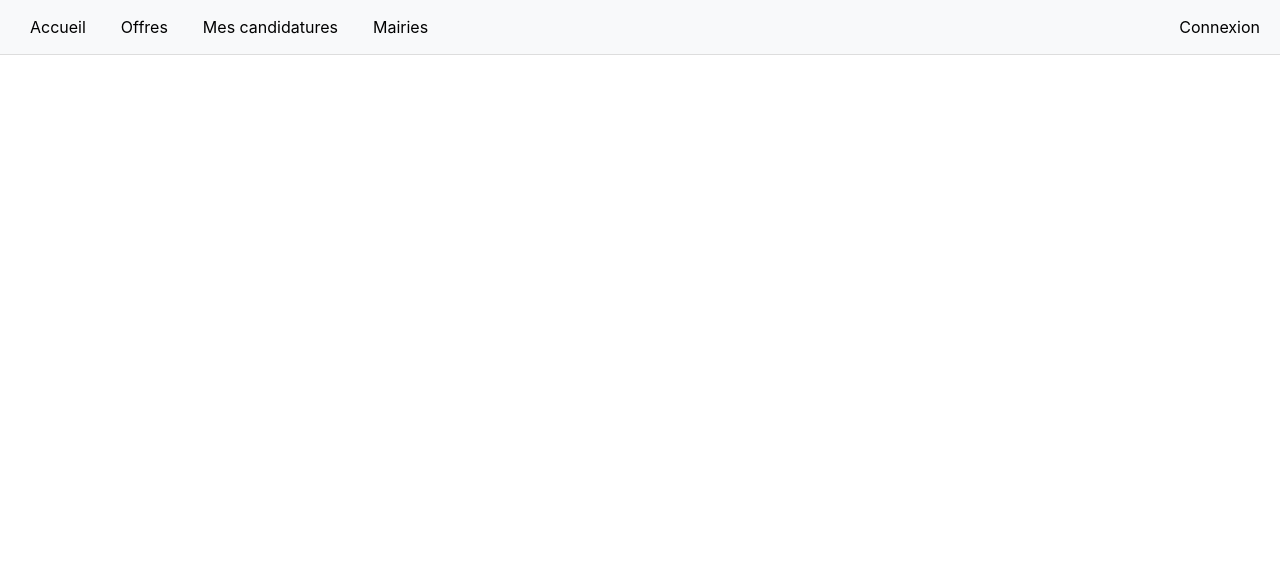
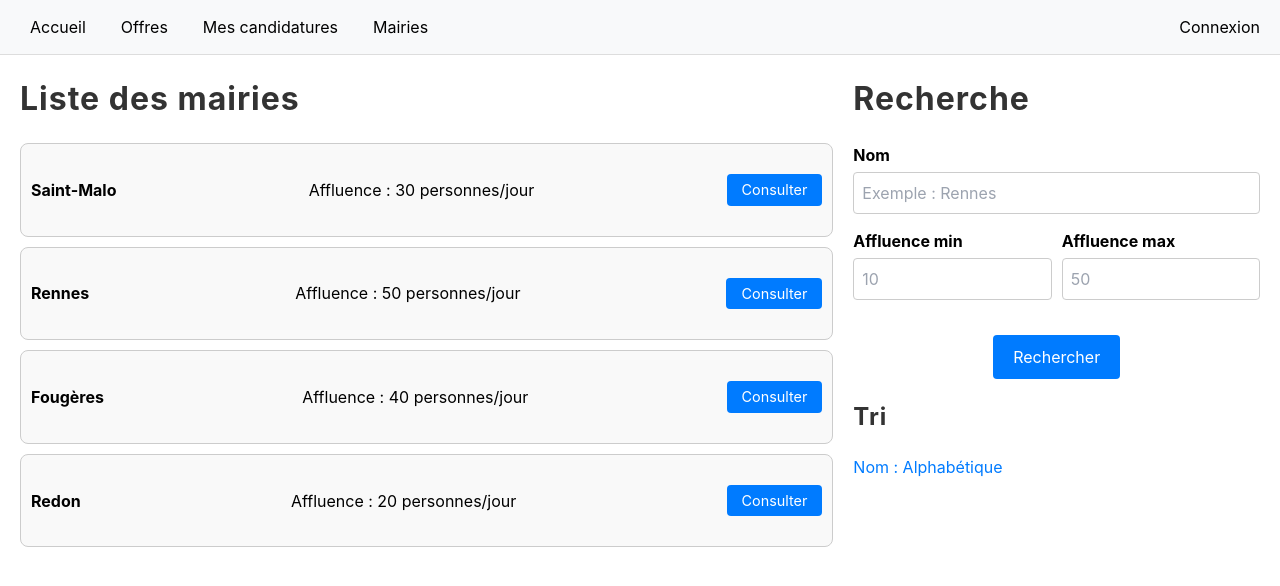
Before and after one commit to CaptainBaguettes/hackaton_nounours_team, a Vue app in the folder frontend/: page /offres_mairie in a window 1280 px wide. Shown: the top 586 px of the page. Built offline with nearby package versions, Linux system fonts and the light colour scheme.

Commit message:
Add OffresMairie view

```diff
--- a/frontend/src/components/Navbar.vue
+++ b/frontend/src/components/Navbar.vue
@@ -5,7 +5,7 @@
             <RouterLink to="/jobs" class="nav-button">Offres</RouterLink>
 
             <RouterLink to="/candidatures" class="nav-button">Mes candidatures</RouterLink>
-            <RouterLink to="/" class="nav-button">Mairies</RouterLink>
+            <RouterLink to="/offres_mairie" class="nav-button">Mairies</RouterLink>
         </div>
         <div class="navbar-right">
             <RouterLink @click="handlelDisconnect" to="/login" class="user-login">
--- /dev/null
+++ b/frontend/src/views/OffresMairie.vue
@@ -0,0 +1,280 @@
+<template>
+   <div class="offres-mairie">
+      <div class="left-section">
+         <h2>Liste des mairies</h2>
+         <div
+            class="mairie-card"
+            v-for="mairie in filteredMairies"
+            :key="mairie.id">
+            <p>
+               <strong>{{ mairie.name }}</strong>
+            </p>
+            <p>Affluence : {{ mairie.affluence }} personnes/jour</p>
+            <button class="consult-button">Consulter</button>
+         </div>
+      </div>
+      <div class="right-section">
+         <h2>Recherche</h2>
+         <div class="form-group">
+            <label for="name">Nom</label>
+            <input
+               type="text"
+               id="name"
+               v-model="searchCriteria.name"
+               placeholder="Exemple : Rennes" />
+         </div>
+         <div class="form-group-row">
+            <div class="form-group small">
+               <label for="min-affluence">Affluence min</label>
+               <input
+                  type="number"
+                  id="min-affluence"
+                  v-model.number="searchCriteria.minAffluence"
+                  placeholder="10" />
+            </div>
+            <div class="form-group small">
+               <label for="max-affluence">Affluence max</label>
+               <input
+                  type="number"
+                  id="max-affluence"
+                  v-model.number="searchCriteria.maxAffluence"
+                  placeholder="50" />
+            </div>
+         </div>
+         <button class="search-button" @click="filterMairies">
+            Rechercher
+         </button>
+         <h3>Tri</h3>
+         <div class="sort-options">
+            <button
+               :class="{
+                  active:
+                     sortCriteria === 'name-asc' ||
+                     sortCriteria === 'name-desc',
+               }"
+               @click="toggleSort('name-asc')">
+               Nom : Alphabétique
+            </button>
+         </div>
+      </div>
+   </div>
+</template>
+
+<script>
+export default {
+   name: "OffresMairie",
+   data() {
+      return {
+         mairies: [
+            {
+               id: 1,
+               name: "Saint-Malo",
+               affluence: 30,
+            },
+            {
+               id: 2,
+               name: "Rennes",
+               affluence: 50,
+            },
+            {
+               id: 3,
+               name: "Fougères",
+               affluence: 40,
+            },
+            {
+               id: 4,
+               name: "Redon",
+               affluence: 20,
+            },
+         ],
+         searchCriteria: {
+            name: "",
+            minAffluence: null,
+            maxAffluence: null,
+         },
+         filteredMairies: [],
+         sortCriteria: null,
+      };
+   },
+   methods: {
+      toggleSort(criteria) {
+         if (this.sortCriteria === criteria) {
+            // Si le tri est déjà actif, inverser l'ordre
+            this.sortCriteria =
+               criteria === "name-asc" ? "name-desc" : "name-asc";
+         } else {
+            // Activer le tri
+            this.sortCriteria = criteria;
+         }
+         this.sortMairies();
+      },
+      sortMairies() {
+         if (this.sortCriteria === "name-asc") {
+            this.filteredMairies.sort((a, b) => a.name.localeCompare(b.name));
+         } else if (this.sortCriteria === "name-desc") {
+            this.filteredMairies.sort((a, b) => b.name.localeCompare(a.name));
+         }
+      },
+      filterMairies() {
+         if (
+            !this.searchCriteria.name &&
+            this.searchCriteria.minAffluence === null &&
+            this.searchCriteria.maxAffluence === null
+         ) {
+            this.filteredMairies = [...this.mairies];
+            this.sortMairies();
+            return;
+         }
+
+         this.filteredMairies = this.mairies.filter((mairie) => {
+            const matchesName =
+               !this.searchCriteria.name ||
+               mairie.name
+                  .toLowerCase()
+                  .includes(this.searchCriteria.name.toLowerCase());
+            const matchesMinAffluence =
+               this.searchCriteria.minAffluence === null ||
+               mairie.affluence >= this.searchCriteria.minAffluence;
+            const matchesMaxAffluence =
+               this.searchCriteria.maxAffluence === null ||
+               mairie.affluence <= this.searchCriteria.maxAffluence;
+
+            return matchesName && matchesMinAffluence && matchesMaxAffluence;
+         });
+
+         this.sortMairies();
+      },
+   },
+   mounted() {
+      this.filteredMairies = this.mairies;
+   },
+};
+</script>
+
+<style scoped>
+.offres-mairie {
+   display: flex;
+   gap: 20px;
+   padding: 20px;
+}
+
+.left-section {
+   flex: 2;
+}
+
+.right-section {
+   flex: 1;
+}
+
+h2 {
+   font-size: 2rem;
+   font-weight: bold;
+   text-align: left;
+   color: #333;
+   margin-bottom: 20px;
+   letter-spacing: 1px;
+}
+
+h3 {
+   font-size: 1.5rem;
+   font-weight: bold;
+   text-align: left;
+   color: #333;
+   margin-bottom: 20px;
+   letter-spacing: 1px;
+}
+
+.mairie-card {
+   display: flex;
+   justify-content: space-between;
+   align-items: center;
+   gap: 10px;
+   padding: 30px 10px;
+   margin-bottom: 10px;
+   border: 1px solid #ccc;
+   border-radius: 8px;
+   background-color: #f9f9f9;
+}
+
+.consult-button {
+   padding: 5px 15px;
+   background-color: #007bff;
+   color: white;
+   border: none;
+   border-radius: 4px;
+   cursor: pointer;
+   font-size: 0.9rem;
+   white-space: nowrap;
+}
+
+.consult-button:hover {
+   background-color: #0056b3;
+}
+
+.form-group {
+   margin-bottom: 15px;
+}
+
+.form-group-row {
+   display: flex;
+   gap: 10px;
+}
+
+.form-group.small {
+   flex: 1;
+}
+
+label {
+   display: block;
+   margin-bottom: 5px;
+   font-weight: bold;
+}
+
+input {
+   width: 100%;
+   padding: 8px;
+   border: 1px solid #ccc;
+   border-radius: 4px;
+}
+
+.search-button {
+   display: block;
+   margin: 20px auto;
+   padding: 10px 20px;
+   background-color: #007bff;
+   color: white;
+   border: none;
+   border-radius: 4px;
+   cursor: pointer;
+   font-size: 16px;
+}
+
+.search-button:hover {
+   background-color: #0056b3;
+}
+
+.sort-options {
+   display: flex;
+   flex-direction: column;
+   gap: 10px;
+   margin-top: 10px;
+}
+
+.sort-options button {
+   background: none;
+   border: none;
+   color: #007bff;
+   cursor: pointer;
+   font-size: 1rem;
+   text-align: left;
+}
+
+.sort-options button.active {
+   font-weight: bold;
+   color: #0056b3;
+}
+
+.sort-options button:hover {
+   text-decoration: underline;
+}
+</style>
```
Also changed, not shown: frontend/src/main.ts (+6 -5 lines). Lines whose indentation alone changed are shown as unchanged.
